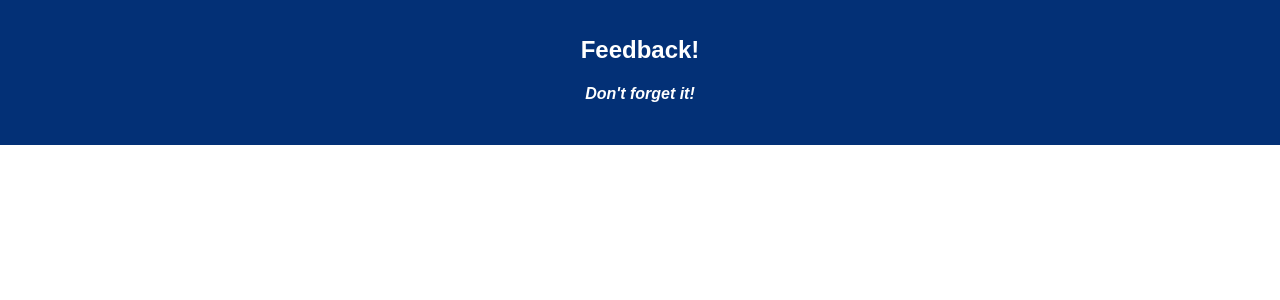
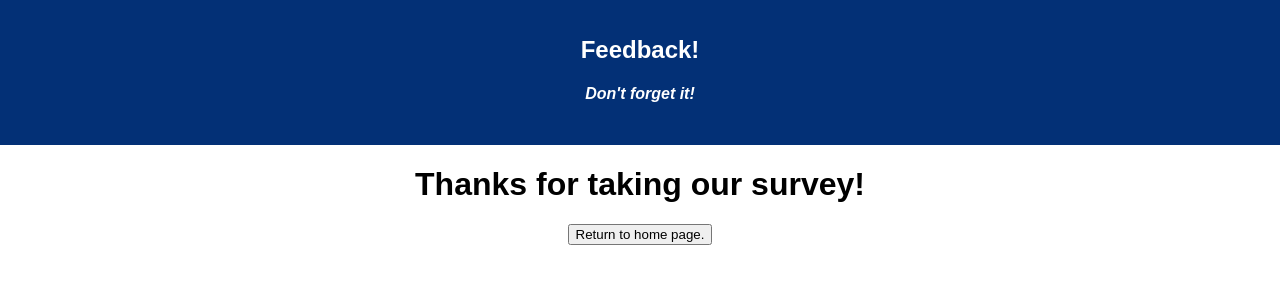
Before and after one commit to SkylerBurgard/redux-feedback-form, a React (Create React App) app: page /#/success in a window 1280 px wide. Shown: the top 300 px of the page. Built offline with nearby package versions, Linux system fonts and the light colour scheme.

Commit message:
Messing with success page

```diff
--- a/src/components/App/App.js
+++ b/src/components/App/App.js
@@ -7,6 +7,7 @@ import Understanding from '../Understanding/Understanding';
 import Comments from '../Comments/Comments';
 import Feeling from '../Feeling/Feeling';
 import Review from '../Review/Review';
+import Success from '../Success/Success';
 
 class App extends Component {
   render() {
@@ -25,6 +26,7 @@ class App extends Component {
           <Route exact path="/support" component={Support} />
           <Route exact path="/understanding" component={Understanding} />
           <Route exact path="/review" component={Review} />
+          <Route exact path="/success" component={Success} />
         </Router>
         <br />
       </div>
--- a/src/components/Review/Review.js
+++ b/src/components/Review/Review.js
@@ -35,6 +35,23 @@ class Review extends Component {
         console.log('Error somethings not right');
       });
   }
+
+  postNewSurvey(newSurvey) {
+    axios
+      .post('/survey', newSurvey)
+      .then((response) => {
+        console.log('Server POST', response.data);
+        this.props.dispatch({ type: 'CLEAR_FEELING' });
+        this.props.dispatch({ type: 'CLEAR_COMMENTS' });
+        this.props.dispatch({ type: 'CLEAR_UNDERSTANDING' });
+        this.props.dispatch({ type: 'CLEAR_SUPPORT' });
+        this.props.history.push('/success');
+      })
+      .catch((err) => {
+        console.log(err);
+        alert('Sorry, we coudnlt save your survey');
+      });
+  }
   render() {
     console.log(this.props);
     return (
--- /dev/null
+++ b/src/components/Success/Success.js
@@ -0,0 +1,21 @@
+import React, { Component } from 'react';
+import { connect } from 'react-redux';
+
+class Success extends Component {
+  handleNextClick = (event) => {
+    this.props.history.push('/');
+  };
+
+  render() {
+    console.log(this.props);
+
+    return (
+      <div className="App">
+        <h1> Thanks for taking our survey!</h1>
+        <button onClick={this.handleNextClick}>Return to home page.</button>
+      </div>
+    );
+  }
+}
+const mapStoreToProps = (store) => ({ store });
+export default connect(mapStoreToProps)(Success);
```
